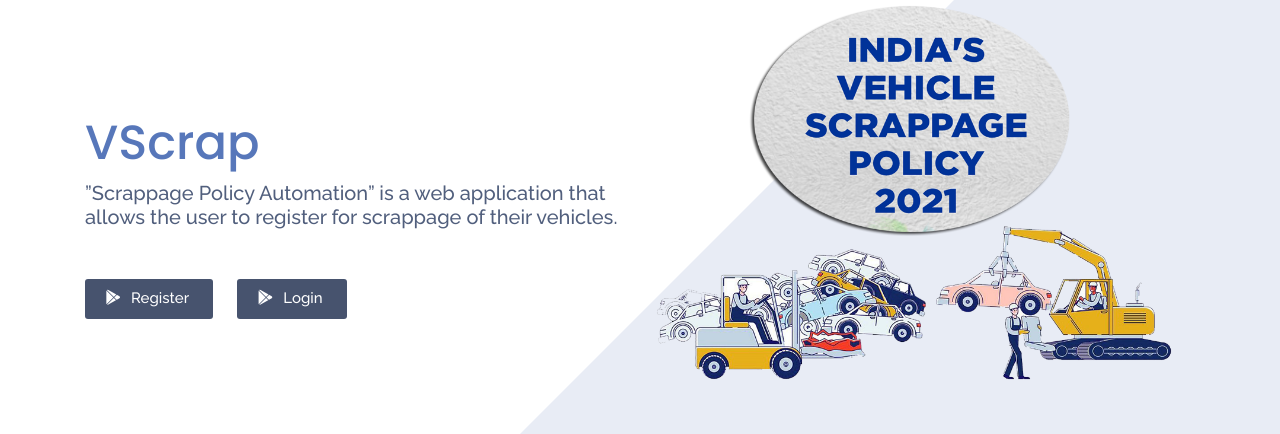
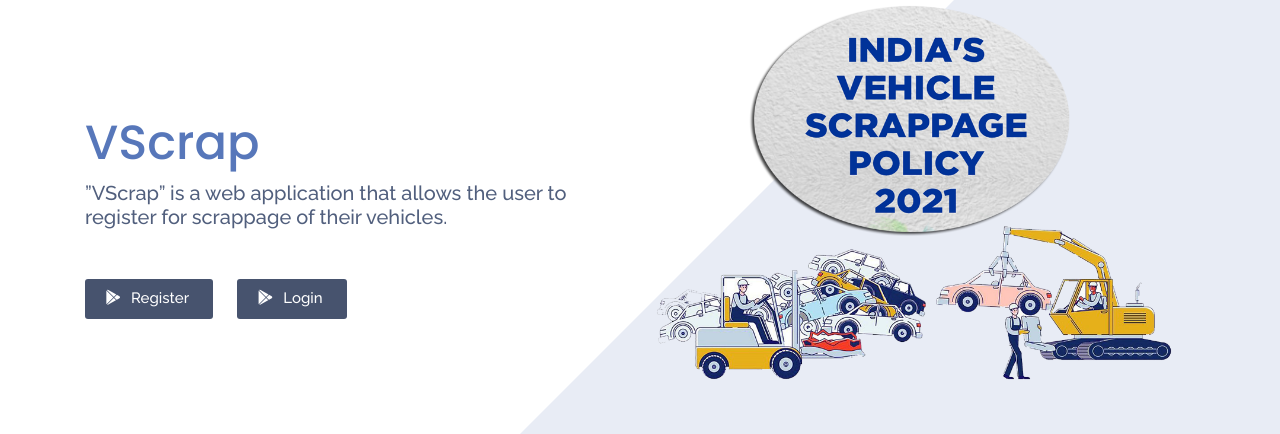
Before and after one commit to ashlyelizasunny/2022_IBM_Code_Challenge_VScrap, a PHP site: page /scrap_company/ in a window 1280 px wide. Shown: the part 141-575 px from the top of the page. Run offline with PHP 8.4, Linux system fonts and the light colour scheme.

Commit message:
Update index.php

```diff
--- a/scrap_company/index.php
+++ b/scrap_company/index.php
@@ -68,7 +68,7 @@
         <div class="col-lg-6 d-lg-flex flex-lg-column justify-content-center align-items-stretch pt-5 pt-lg-0 order-2 order-lg-1" data-aos="fade-up">
           <div>
             <h1>VScrap</h1>
-            <h2>  ”Scrappage Policy Automation” is a web
+            <h2>  ”VScrap” is a web
 application that allows the user to register for scrappage of
 their vehicles.</h2>
             <a href="login/register.php" class="download-btn"><i class="bx bxl-play-store"></i> Register</a>
```
